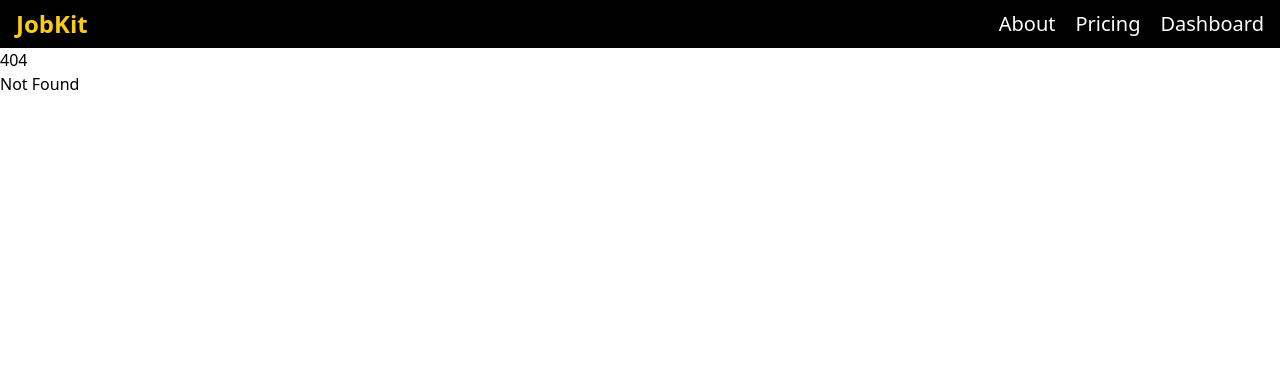
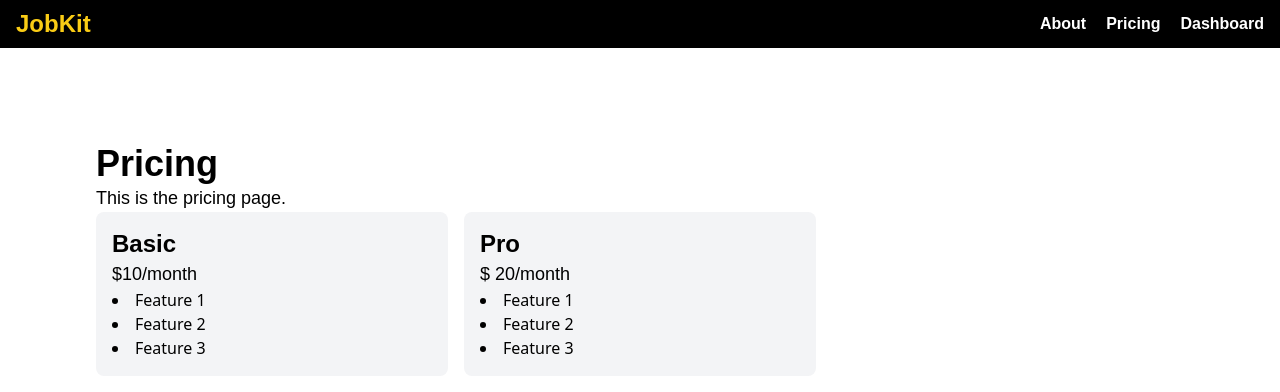
Before and after one commit to Leg3ndary/jobkit, a SvelteKit app: page /pricing in a window 1280 px wide. Before the commit this address had no page. Shown: the top 392 px of the page. Built offline with nearby package versions, Linux system fonts and the light colour scheme.

Commit message:
Stop for td

```diff
--- a/src/app.css
+++ b/src/app.css
@@ -3,3 +3,51 @@
 @tailwind utilities;
 
 @import url('https://fonts.googleapis.com/css2?family=Catamaran:wght@100..900&display=swap');
+
+h1 {
+    font-family: 'Catamaran', sans-serif;
+    font-weight: 900;
+    font-size: 3rem;
+}
+
+h2 {
+    font-family: 'Catamaran', sans-serif;
+    font-weight: 900;
+    font-size: 2.5rem;
+}
+
+h3 {
+    font-family: 'Catamaran', sans-serif;
+    font-weight: 900;
+    font-size: 2rem;
+}
+
+h4 {
+    font-family: 'Catamaran', sans-serif;
+    font-weight: 900;
+    font-size: 1.5rem;
+}
+
+h5 {
+    font-family: 'Catamaran', sans-serif;
+    font-weight: 900;
+    font-size: 1.25rem;
+}
+
+h6 {
+    font-family: 'Catamaran', sans-serif;
+    font-weight: 900;
+    font-size: 1rem;
+}
+
+p {
+    font-family: 'Catamaran', sans-serif;
+    font-weight: 300;
+    font-size: 1rem;
+}
+
+a {
+    font-family: 'Catamaran', sans-serif;
+    font-weight: 900;
+    font-size: 1rem;
+}
--- a/src/routes/+layout.svelte
+++ b/src/routes/+layout.svelte
@@ -2,10 +2,16 @@
     import "../app.css";
 </script>
 
-<nav class="flex gap-5 text-white bg-black py-2 px-4 text-xl items-center font-medium">
-    <a href="/" class="text-yellow-400 font-black text-2xl mr-auto">JobKit</a>
-    <a href="/about">About</a>
-    <a href="/Pricing">Pricing</a>
-    <a href="/Dashboard">Dashboard</a>
+<nav
+    class="flex text-white bg-black py-2 px-4 text-xl items-center justify-center"
+>
+    <div class="flex gap-5 items-center font-medium max-w-[1360px] w-full">
+        <a href="/" class="text-yellow-400 font-black text-2xl mr-auto"
+            >JobKit</a
+        >
+        <a href="/about">About</a>
+        <a href="/pricing">Pricing</a>
+        <a href="/dashboard">Dashboard</a>
+    </div>
 </nav>
 <slot />
--- a/src/routes/+page.svelte
+++ b/src/routes/+page.svelte
@@ -1,4 +1,4 @@
-<h1>Welcome to SvelteKit</h1>
-<p>Visit <a href="https://kit.svelte.dev">kit.svelte.dev</a> to read the documentation</p>
-
-<h1 class="text-3xl font-bold">More text</h1>
+<div class="p-24 w-full h-full min-h-screen">
+    <h1>Page</h1>
+    <p>This is a page.</p>
+</div>
--- /dev/null
+++ b/src/routes/pricing/+page.svelte
@@ -0,0 +1,25 @@
+<div class="p-24 w-full h-full min-h-screen">
+    <h1 class="text-4xl font-bold">Pricing</h1>
+    <p class="text-lg">This is the pricing page.</p>
+    <div class="grid grid-cols-3 gap-4">
+        <div class="bg-gray-100 p-4 rounded-lg">
+            <h2 class="text-2xl font-bold">Basic</h2>
+            <p class="text-lg">$10/month</p>
+            <ul class="list-disc list-inside">
+                <li>Feature 1</li>
+                <li>Feature 2</li>
+                <li>Feature 3</li>
+            </ul>
+        </div>
+        <div class="bg-gray-100 p-4 rounded-lg">
+            <h2 class="text-2xl font-bold">Pro</h2>
+            <p class="text-lg">$
+                20/month</p>
+            <ul class="list-disc list-inside">
+                <li>Feature 1</li>
+                <li>Feature 2</li>
+                <li>Feature 3</li>
+            </ul>
+        </div>
+    </div>
+</div>
```
Also changed, not shown: 1 other file (tests, documents, lock files or other folders).
